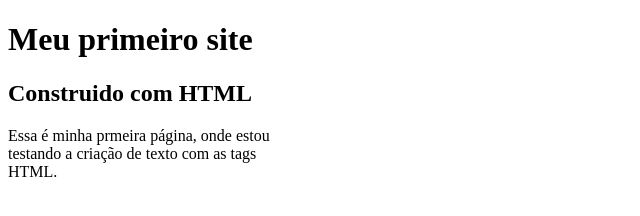
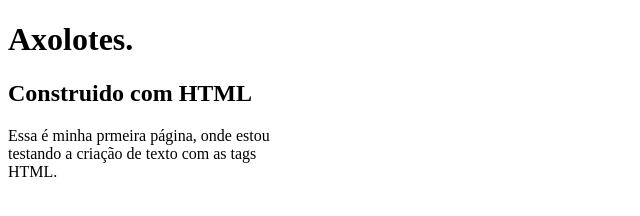
Before and after one commit to Douglas-Darce-Rodrigues/meuPrimeiroSite1c, a plain HTML site: page index.html in a window 1280 px wide. Shown: the whole page, without its empty margins (0-640 px from the left). Drawn offline with Linux system fonts and the light colour scheme.

Commit message:
axolots.

```diff
--- a/index.html
+++ b/index.html
@@ -4,11 +4,11 @@
 <head>
     <meta charset="UTF-8">
     <meta name="viewport" content="width=device-width, initial-scale=1.0">
-    <title>Meu primeiro Site</title>
+    <title>Axolote</title>
 </head>
 
 <body>
-    <h1>Meu primeiro site</h1>
+    <h1>Axolotes.</h1>
     <h2> Construido com HTML</h2>
     <p>Essa é minha prmeira página, onde estou<br/>
         testando a criação de texto com as tags<br/>
```
